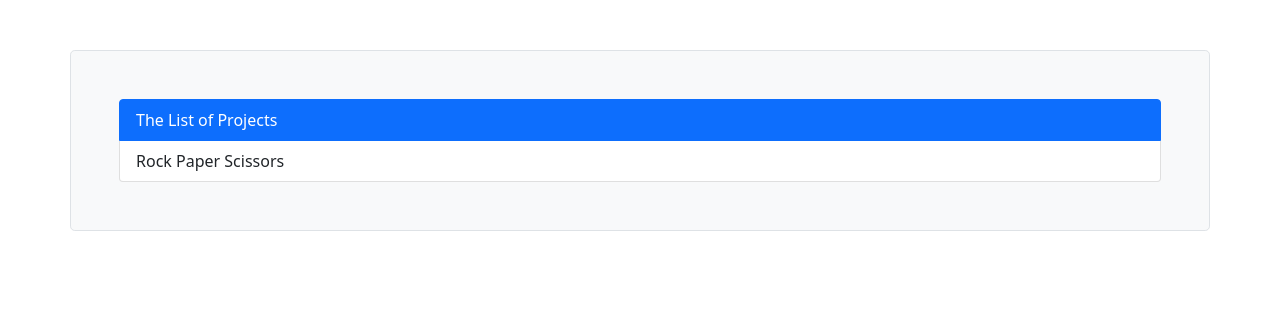
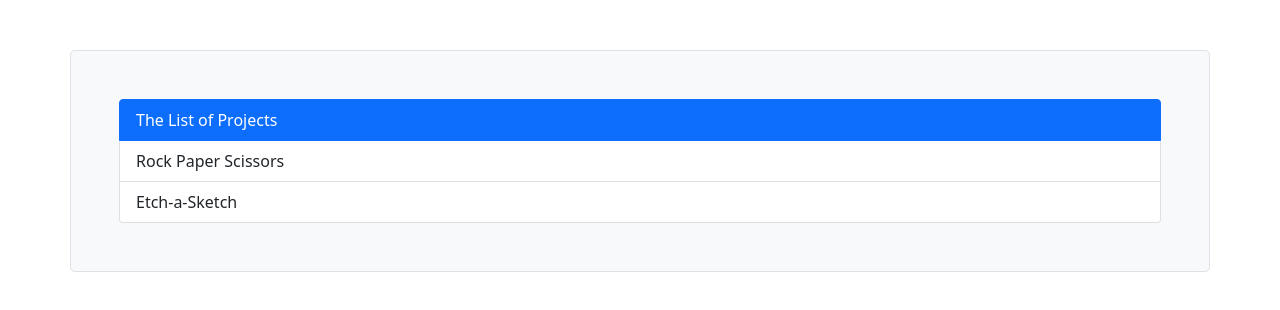
Before and after one commit to devluke88/odin-project, a plain HTML site: page index.html in a window 1280 px wide. Drawn offline with nearby package versions, Linux system fonts and the light colour scheme.

Commit message:
Add new project link

```diff
--- a/index.html
+++ b/index.html
@@ -16,9 +16,9 @@
             The List of Projects
           </a>
           <a href="./rock-paper-scissors/index.html" class="list-group-item list-group-item-action">Rock Paper Scissors</a>
-<!--           <a href="#" class="list-group-item list-group-item-action">A third link item</a>
-          <a href="#" class="list-group-item list-group-item-action">A fourth link item</a>
-          <a class="list-group-item list-group-item-action disabled">A disabled link item</a> -->
+          <a href="./etch-a-sketch/index.html" class="list-group-item list-group-item-action">Etch-a-Sketch</a>
+          <!-- <a href="#" class="list-group-item list-group-item-action">A fourth link item</a> -->
+          <!-- <a class="list-group-item list-group-item-action disabled">A disabled link item</a> -->
         </div>
 
     </div>
```
